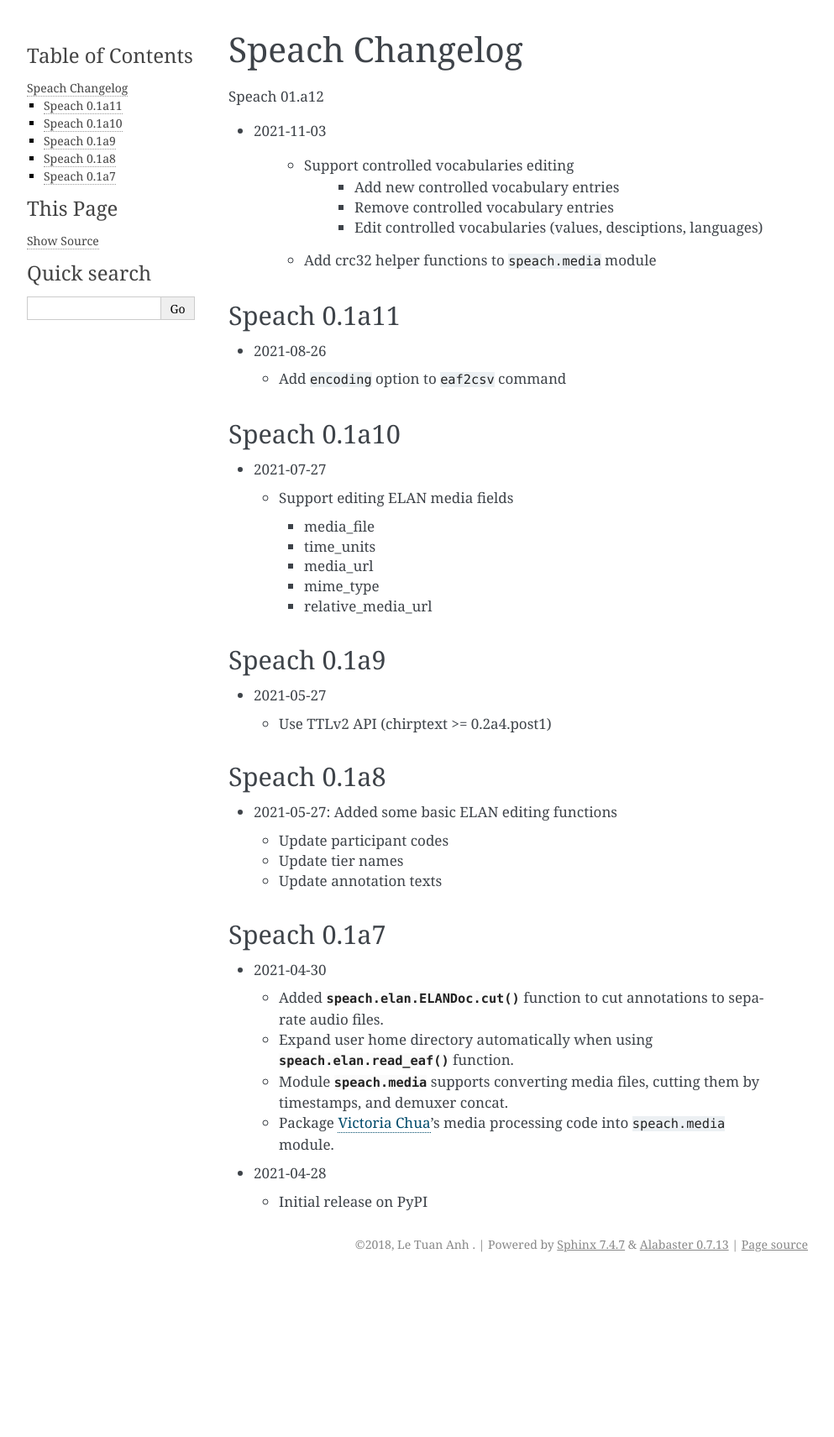
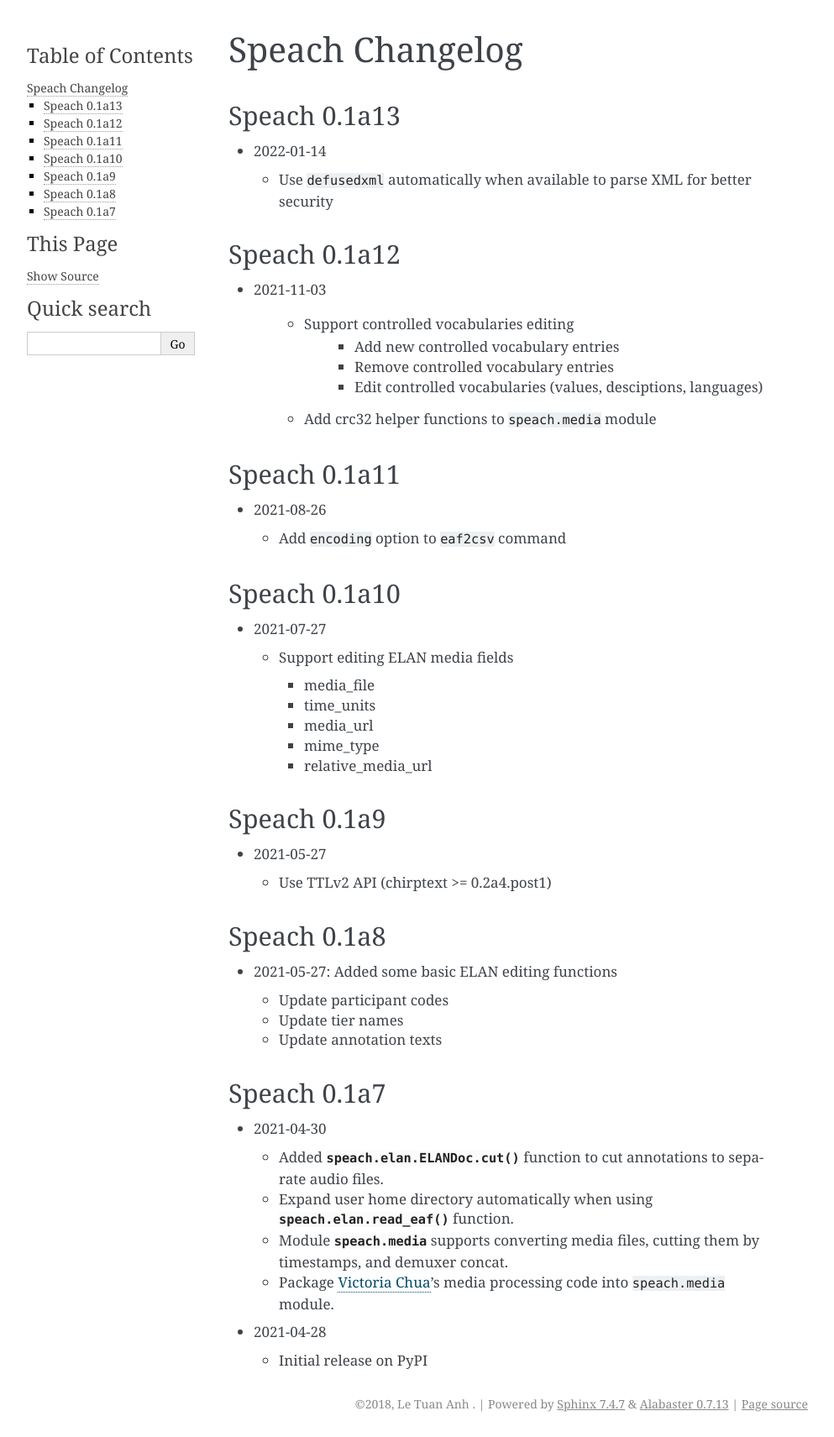
Before and after one commit to neocl/speach, a Sphinx documentation site: the page built from docs/updates.rst, in a window 1280 px wide. Shown: the whole page at 84% size, without its empty margins (148-1141 px from the left). Built offline with Sphinx 7.4.7, drawn with Linux system fonts in a browser that asks for light colours; before the commit the page ends 1521 px from its top, so only the background shows below that.

Commit message:
add defusedxml support

```diff
--- a/docs/api_elan.rst
+++ b/docs/api_elan.rst
@@ -4,6 +4,12 @@
 ===========
 
 ``speach`` supports reading and manipulating multi-tier transcriptions from ELAN directly.
+
+.. note::
+
+    For better security, ``speach`` will use the package ``defusedxml`` automatically if available to parse XML streams (instead of Python's default parser).
+    When ``defusedxml`` is available, the flag ``speach.elan.SAFE_MODE`` will be set to True.
+
 
 For common code samples to processing ELAN, see :ref:`recipe_elan` page.
 
--- a/docs/updates.rst
+++ b/docs/updates.rst
@@ -3,7 +3,15 @@
 Speach Changelog
 ================
 
-Speach 01.a12
+Speach 0.1a13
+-------------
+
+- 2022-01-14
+
+  - Use ``defusedxml`` automatically when available to parse XML for better security
+
+Speach 0.1a12
+-------------
 
 - 2021-11-03
 
```
Also changed, not shown: 2 other files.
